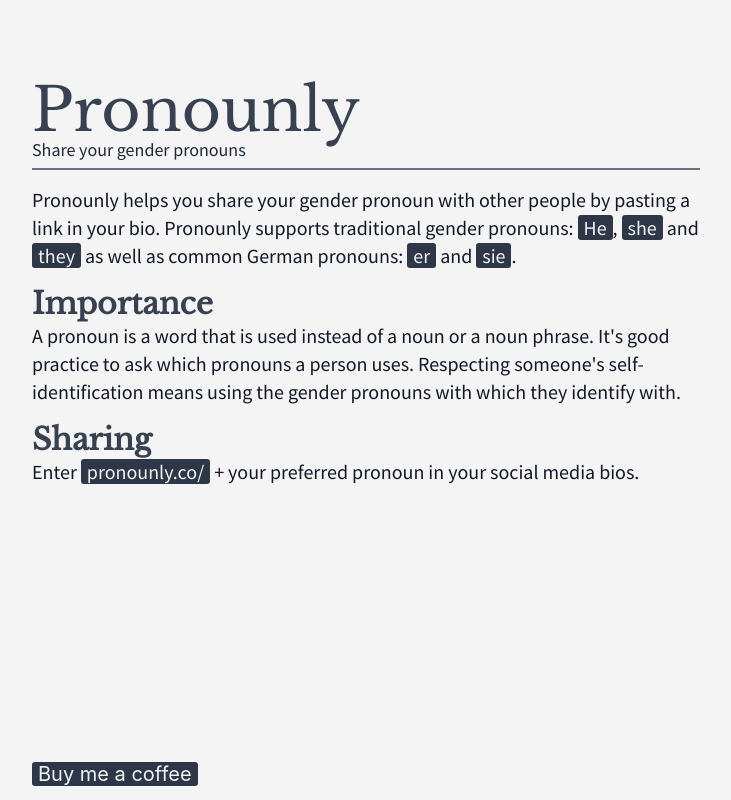
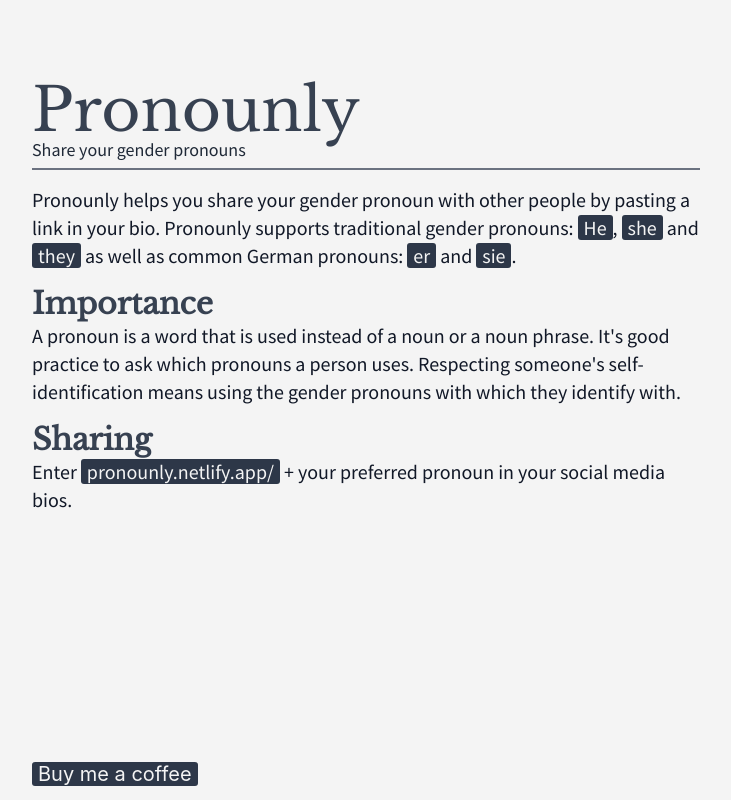
Before and after one commit to harlessmark/pronounly, a React (Create React App) app: page / in a window 1280 px wide. Shown: the whole page, without its empty margins (144-875 px from the left). Built offline with nearby package versions, Linux system fonts and the light colour scheme.

Commit message:
Update Share.js
Updated sharing url

```diff
--- a/src/components/Share.js
+++ b/src/components/Share.js
@@ -10,7 +10,7 @@
       <p className='text-gray-900 md:text-lg lg:text-xl'>
         Enter{" "}
         <Link to='/' className='link-border'>
-          pronounly.co/
+          pronounly.netlify.app/
         </Link>{" "}
         + your preferred pronoun in your social media bios.
       </p>
```
